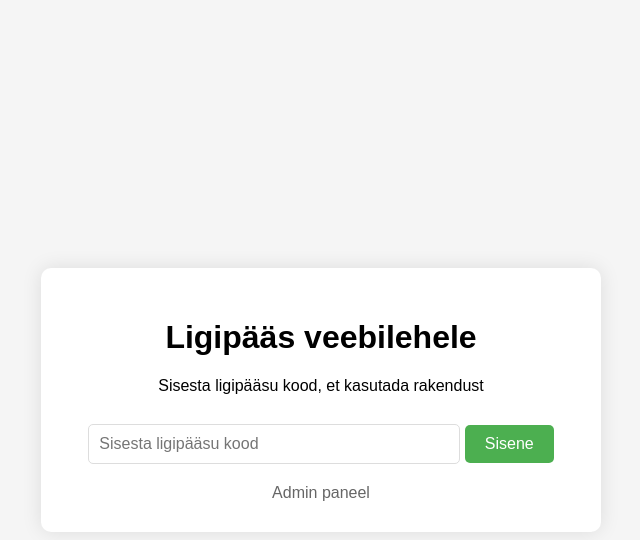
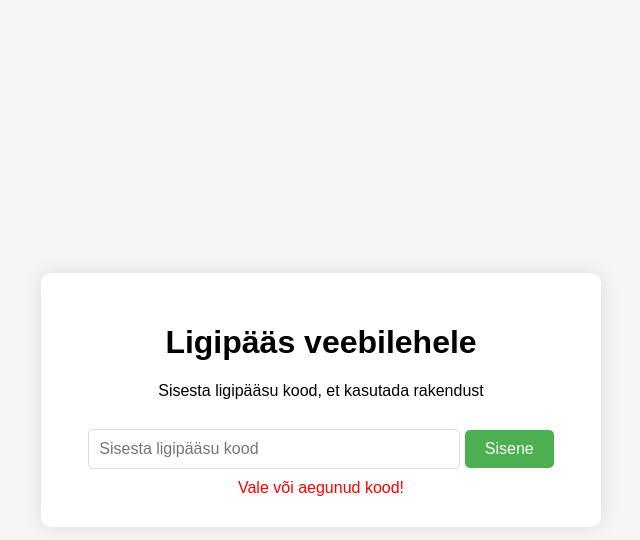
Before and after one commit to NZJAofficial/proovitukiabi.github.io, a plain HTML site: page access.html in a window 1280 px wide. Both pictures are taken after a click on the button "Sisene". Shown: the whole page, without its empty margins (319-959 px from the left). Drawn offline with Linux system fonts and the light colour scheme.

Commit message:
Update access.html

```diff
--- a/access.html
+++ b/access.html
@@ -23,11 +23,6 @@
             max-width: 500px;
             width: 100%;
         }
-        .blurred {
-            filter: blur(5px);
-            user-select: none;
-            pointer-events: none;
-        }
         .access-form {
             margin-top: 20px;
         }
@@ -51,14 +46,9 @@
         button:hover {
             background-color: #45a049;
         }
-        .admin-link {
-            display: block;
-            margin-top: 20px;
-            color: #666;
-            text-decoration: none;
-        }
-        .admin-link:hover {
-            text-decoration: underline;
+        .error-message {
+            color: red;
+            margin-top: 10px;
         }
     </style>
 </head>
@@ -70,23 +60,30 @@
         <div class="access-form">
             <input type="text" id="accessCode" placeholder="Sisesta ligipääsu kood">
             <button onclick="checkAccess()">Sisene</button>
+            <div id="errorMessage" class="error-message"></div>
         </div>
-
-        <a href="admin.html" class="admin-link">Admin paneel</a>
     </div>
 
     <script>
-        // Kontrolli kas kood on õige
+        // Kontrolli kas kood on õige ja aktiivne
         function checkAccess() {
             const accessCode = document.getElementById('accessCode').value.trim();
             const validCodes = JSON.parse(localStorage.getItem('accessCodes')) || [];
+            const now = new Date();
 
-            if (validCodes.includes(accessCode)) {
+            // Otsi koodi
+            const foundCode = validCodes.find(code =>
+                code.code === accessCode &&
+                (code.status === 'active') &&
+                (code.expiration === 'lifetime' || new Date(code.expiration) > now)
+            );
+
+            if (foundCode) {
                 // Salvesta, et kasutajal on ligipääs
                 sessionStorage.setItem('hasAccess', 'true');
                 window.location.href = 'index.html';
             } else {
-                alert('Vale kood! Palun proovi uuesti või pöördu admini poole.');
+                document.getElementById('errorMessage').textContent = 'Vale või aegunud kood!';
             }
         }
     </script>
```
